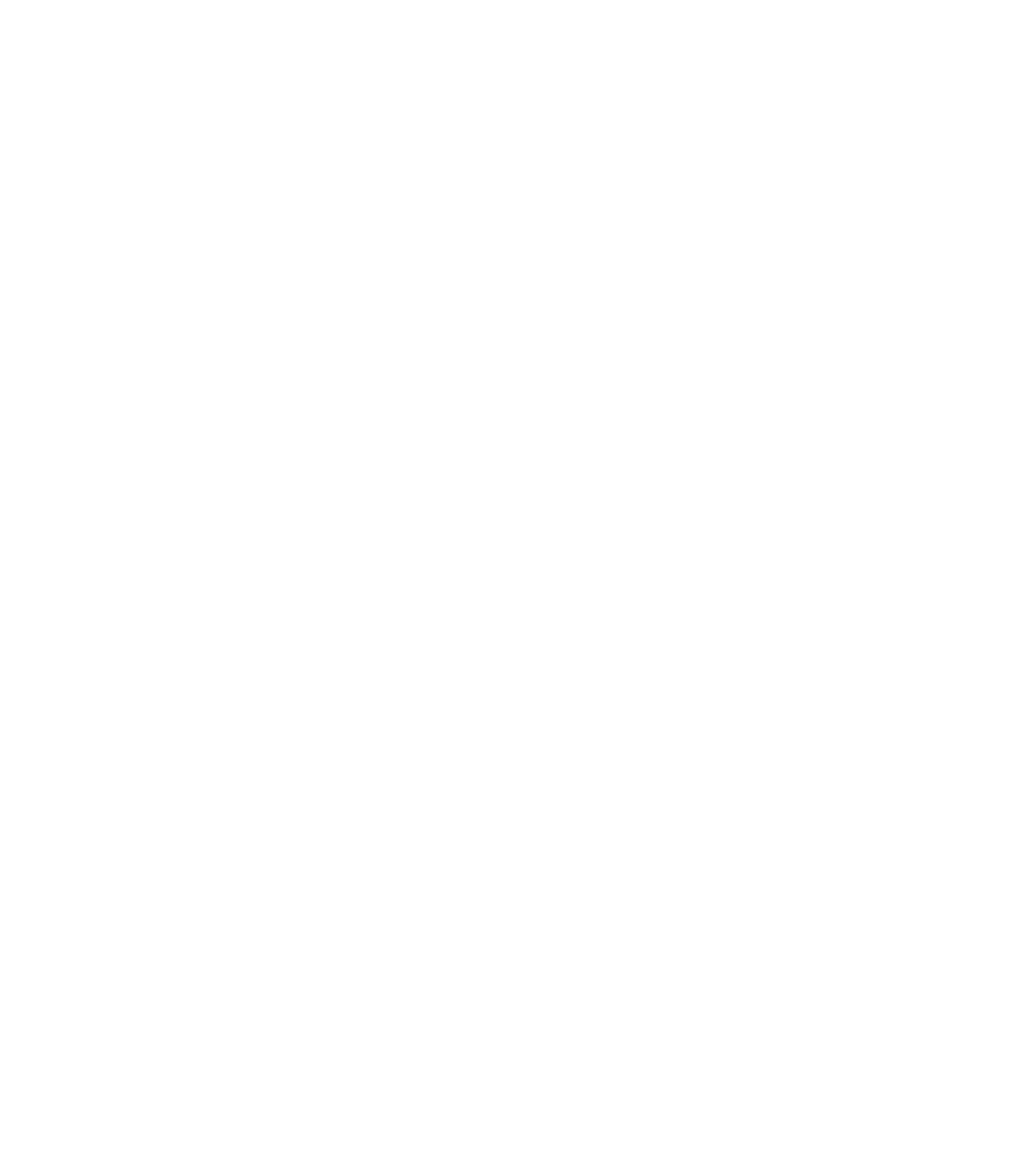
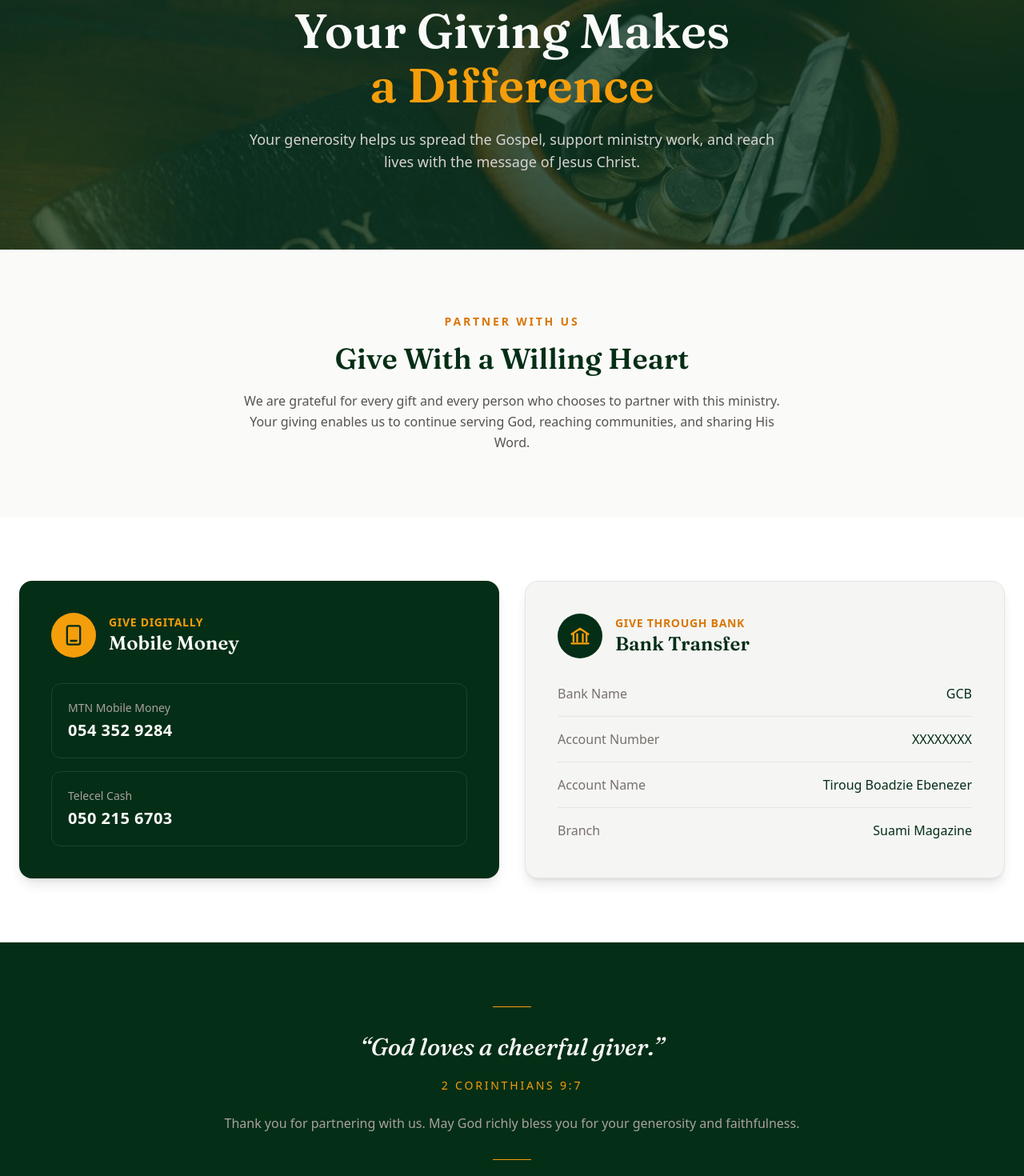
Before and after one commit to sibertechnologies1/salvationtoallnationministrysite, a React (Vite) app: page /giving in a window 1280 px wide. Before the commit this address had no page. Shown: the part 160-1630 px from the top of the page at 80% size. Before the commit the page ends 800 px from the top, so only its background shows below. Built offline with nearby package versions, Linux system fonts and the light colour scheme.

Commit message:
I have made the following changes to the codebase: 1. Added a new route for the "Giving" page in the `App.jsx` file

```diff
--- a/src/App.jsx
+++ b/src/App.jsx
@@ -3,6 +3,7 @@
 import { BrowserRouter, Routes, Route } from 'react-router-dom';
 import Sermons from './pages/Sermons/Sermons.jsx';
 import Events from './pages/Events/Events.jsx';
+import Giving from './pages/Giving/Giving.jsx';
 
 export default function App() {
   return (
@@ -13,6 +14,7 @@
           <Route path="/about" element={<About />} />
           <Route path="/sermons" element={<Sermons />} />
           <Route path="/events" element={<Events />} />
+          <Route path="/giving" element={<Giving />} />
         </Routes>
       </BrowserRouter>
     </div>
--- /dev/null
+++ b/src/pages/Giving/Giving.jsx
@@ -0,0 +1,213 @@
+import Navbar from "../../components/Navbar/Navbar";
+import Footer from "../../components/Footer/Footer";
+import giving from "../../assets/giving.jpg";
+
+export default function Giving() {
+  return (
+    <>
+      <Navbar />
+
+      {/* Hero Section */}
+      <section
+        className="relative pt-32 pb-24 px-6 bg-cover bg-center overflow-hidden"
+        style={{ backgroundImage: `url(${giving})` }}
+      >
+        {/* Overlay */}
+        <div className="absolute inset-0 bg-green-950/75" />
+
+        {/* Decorative glow */}
+        <div className="absolute -top-24 -right-24 w-72 h-72 bg-amber-500/10 rounded-full blur-3xl" />
+        <div className="absolute -bottom-24 -left-24 w-72 h-72 bg-amber-500/10 rounded-full blur-3xl" />
+
+        <div className="relative max-w-4xl mx-auto text-center">
+          <p className="text-sm tracking-[0.2em] uppercase text-amber-500 font-semibold mb-5 animate-[fadeIn_0.8s_ease-out]">
+            Give & Support
+          </p>
+
+          <h1 className="font-serif text-4xl md:text-5xl lg:text-6xl text-stone-50 leading-tight">
+            Your Giving Makes
+            <span className="block text-amber-500 mt-2">
+              a Difference
+            </span>
+          </h1>
+
+          <p className="text-stone-300 max-w-2xl mx-auto mt-6 text-base md:text-lg leading-relaxed">
+            Your generosity helps us spread the Gospel, support ministry
+            work, and reach lives with the message of Jesus Christ.
+          </p>
+        </div>
+      </section>
+
+      {/* Giving Introduction */}
+      <section className="bg-stone-50 py-20 px-6">
+        <div className="max-w-4xl mx-auto text-center">
+          <p className="text-sm tracking-[0.2em] uppercase text-amber-600 font-semibold mb-4">
+            Partner With Us
+          </p>
+
+          <h2 className="font-serif text-3xl md:text-4xl text-green-950">
+            Give With a Willing Heart
+          </h2>
+
+          <p className="text-stone-600 max-w-2xl mx-auto mt-5 leading-relaxed">
+            We are grateful for every gift and every person who chooses to
+            partner with this ministry. Your giving enables us to continue
+            serving God, reaching communities, and sharing His Word.
+          </p>
+        </div>
+      </section>
+
+      {/* Giving Methods */}
+      <section className="bg-white py-20 px-6">
+        <div className="max-w-screen-xl mx-auto">
+          <div className="grid grid-cols-1 md:grid-cols-2 gap-8">
+
+            {/* Mobile Money */}
+            <div className="group bg-green-950 rounded-2xl p-8 md:p-10 shadow-lg hover:shadow-2xl hover:-translate-y-1 transition-all duration-500">
+              <div className="flex items-center gap-4 mb-8">
+                <div className="w-14 h-14 rounded-full bg-amber-500 flex items-center justify-center group-hover:scale-110 transition-transform duration-500">
+                  <svg
+                    className="w-7 h-7 text-green-950"
+                    fill="none"
+                    stroke="currentColor"
+                    viewBox="0 0 24 24"
+                  >
+                    <rect
+                      x="5"
+                      y="2"
+                      width="14"
+                      height="20"
+                      rx="2"
+                      strokeWidth="2"
+                    />
+                    <path
+                      strokeLinecap="round"
+                      strokeWidth="2"
+                      d="M9 18h6"
+                    />
+                  </svg>
+                </div>
+
+                <div>
+                  <p className="text-amber-500 text-sm uppercase tracking-wider font-semibold">
+                    Give Digitally
+                  </p>
+                  <h3 className="text-stone-50 font-serif text-2xl">
+                    Mobile Money
+                  </h3>
+                </div>
+              </div>
+
+              {/* MTN */}
+              <div className="border border-white/10 rounded-xl p-5 mb-4 hover:border-amber-500/40 transition-colors duration-300">
+                <p className="text-stone-400 text-sm mb-1">
+                  MTN Mobile Money
+                </p>
+
+                <p className="text-stone-50 text-xl font-semibold tracking-wide">
+                  054 352 9284
+                </p>
+              </div>
+
+              {/* Telecel */}
+              <div className="border border-white/10 rounded-xl p-5 hover:border-amber-500/40 transition-colors duration-300">
+                <p className="text-stone-400 text-sm mb-1">
+                  Telecel Cash
+                </p>
+
+                <p className="text-stone-50 text-xl font-semibold tracking-wide">
+                  050 215 6703
+                </p>
+              </div>
+            </div>
+
+            {/* Bank */}
+            <div className="group bg-stone-100 rounded-2xl p-8 md:p-10 shadow-lg hover:shadow-2xl hover:-translate-y-1 transition-all duration-500 border border-stone-200">
+              <div className="flex items-center gap-4 mb-8">
+                <div className="w-14 h-14 rounded-full bg-green-950 flex items-center justify-center group-hover:scale-110 transition-transform duration-500">
+                  <svg
+                    className="w-7 h-7 text-amber-500"
+                    fill="none"
+                    stroke="currentColor"
+                    viewBox="0 0 24 24"
+                  >
+                    <path
+                      strokeLinecap="round"
+                      strokeLinejoin="round"
+                      strokeWidth="2"
+                      d="M3 10l9-6 9 6M5 10v8m4-8v8m6-8v8m4-8v8M3 20h18"
+                    />
+                  </svg>
+                </div>
+
+                <div>
+                  <p className="text-amber-600 text-sm uppercase tracking-wider font-semibold">
+                    Give Through Bank
+                  </p>
+                  <h3 className="text-green-950 font-serif text-2xl">
+                    Bank Transfer
+                  </h3>
+                </div>
+              </div>
+
+              <div className="space-y-4">
+                <div className="flex justify-between gap-4 border-b border-stone-200 pb-4">
+                  <span className="text-stone-500">Bank Name</span>
+                  <span className="text-green-950 font-medium">
+                    GCB
+                  </span>
+                </div>
+
+                <div className="flex justify-between gap-4 border-b border-stone-200 pb-4">
+                  <span className="text-stone-500">Account Number</span>
+                  <span className="text-green-950 font-medium">
+                    XXXXXXXX
+                  </span>
+                </div>
+
+                <div className="flex justify-between gap-4 border-b border-stone-200 pb-4">
+                  <span className="text-stone-500">Account Name</span>
+                  <span className="text-green-950 font-medium text-right">
+                    Tiroug Boadzie Ebenezer
+                  </span>
+                </div>
+
+                <div className="flex justify-between gap-4">
+                  <span className="text-stone-500">Branch</span>
+                  <span className="text-green-950 font-medium">
+                    Suami Magazine
+                  </span>
+                </div>
+              </div>
+            </div>
+
+          </div>
+        </div>
+      </section>
+
+      {/* Scripture / Closing */}
+      <section className="bg-green-950 py-20 px-6">
+        <div className="max-w-3xl mx-auto text-center">
+          <div className="w-12 h-px bg-amber-500 mx-auto mb-8" />
+
+          <blockquote className="font-serif text-2xl md:text-3xl text-stone-100 leading-relaxed italic">
+            “God loves a cheerful giver.”
+          </blockquote>
+
+          <p className="text-amber-500 text-sm uppercase tracking-[0.2em] mt-5">
+            2 Corinthians 9:7
+          </p>
+
+          <p className="text-stone-400 mt-6 leading-relaxed">
+            Thank you for partnering with us. May God richly bless you for
+            your generosity and faithfulness.
+          </p>
+
+          <div className="w-12 h-px bg-amber-500 mx-auto mt-8" />
+        </div>
+      </section>
+
+      <Footer />
+    </>
+  );
+}
```
Also changed, not shown: src/assets/giving.jpg (added), 1 other file (tests, documents, lock files or other folders).
